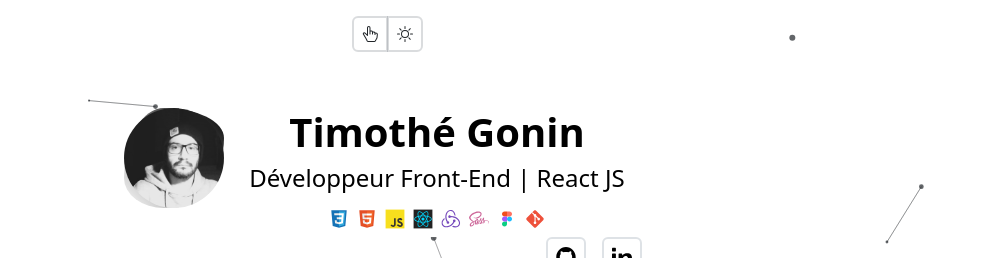
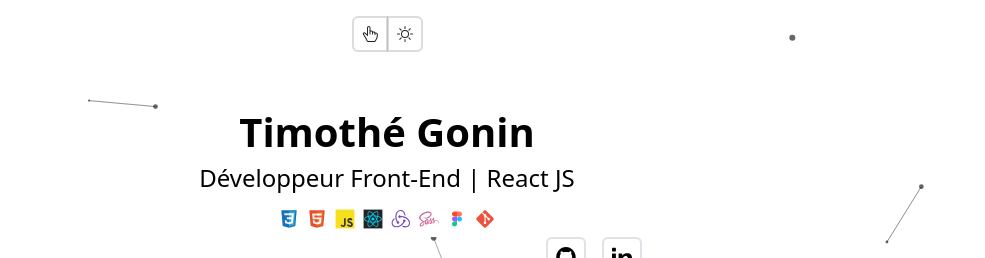
Before and after one commit to timothegonin/portfolio, a React (Create React App) app: page / in a window 1280 px wide. Shown: the top 258 px of the page, without its empty margins (253-1238 px from the left). Built offline with nearby package versions, Linux system fonts and the light colour scheme.

Commit message:
🔥 removing header picture

```diff
--- a/src/components/Presentation.jsx
+++ b/src/components/Presentation.jsx
@@ -1,59 +1,11 @@
 import React from "react";
 import Col from "react-bootstrap/Col";
-import Image from "react-bootstrap/Image";
 import Row from "react-bootstrap/Row";
-import styled, { keyframes } from "styled-components";
-import devPicture from "../assets/pictures/devPicture.jpg";
 import StackIcons from "./StackIcons";
 
-/*
-  ┌─────────────────────────────────────────────────────────────────────────┐
-  │ STYLES                                                                  │
-  └─────────────────────────────────────────────────────────────────────────┘
- */
-const animateBlob = keyframes`
-0% {
-	border-radius: 40% 60% 60% 40% / 70% 30% 70% 30%;
-}
-100% {
-	border-radius: 40% 60%;
-}
-`;
-const PictureBox = styled(Col)`
-	height: 100px;
-	width: 100px;
-	padding: 0;
-	background-image: linear-gradient(45deg, #fff 0%, #000 100%);
-	box-shadow: -10vmin 10vmin 10vmin rgba(255, 255, 255, 0.07);
-	animation: ${animateBlob} 0.7s linear infinite alternate;
-
-	@media (max-width: 480px) {
-		height: 80px;
-		width: 80px;
-	}
-	@media (max-width: 377px) {
-		display: none !important;
-	}
-`;
-
-const Picture = styled(Image)`
-	width: 100%;
-	height: 100%;
-	object-fit: cover;
-	object-position: center;
-`;
-
-/*
-  ┌─────────────────────────────────────────────────────────────────────────┐
-  │ JSX                                                                     │
-  └─────────────────────────────────────────────────────────────────────────┘
- */
 const Presentation = () => {
 	return (
 		<Row className="px-3">
-			<PictureBox xs={5} md={4} className="d-flex align-items-center">
-				<Picture src={devPicture} roundedCircle />
-			</PictureBox>
 			<Col className="d-flex flex-column align-items-center justify-content-center">
 				<h1 className="fw-bold text-nowrap">Timothé Gonin</h1>
 				<h2 className="fs-4 text-break">
```
Also changed, not shown: src/assets/pictures/devPicture.jpg (deleted).
